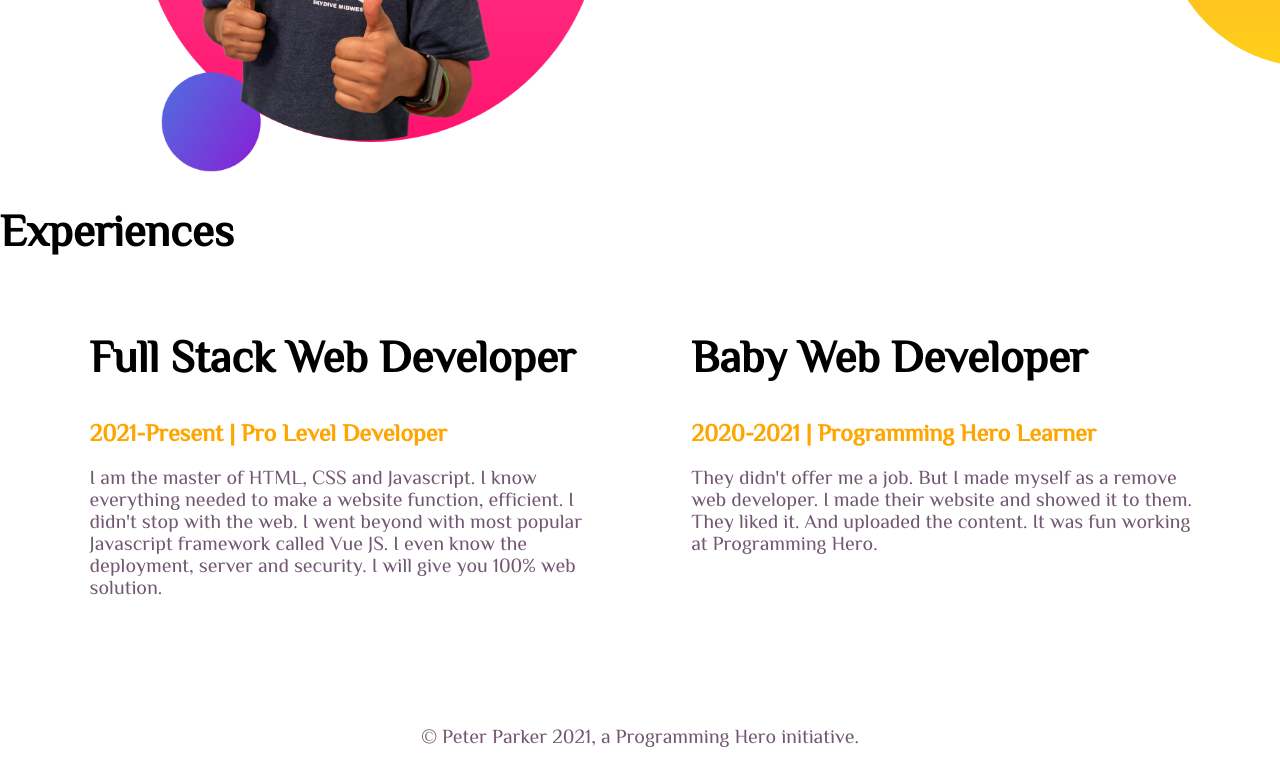
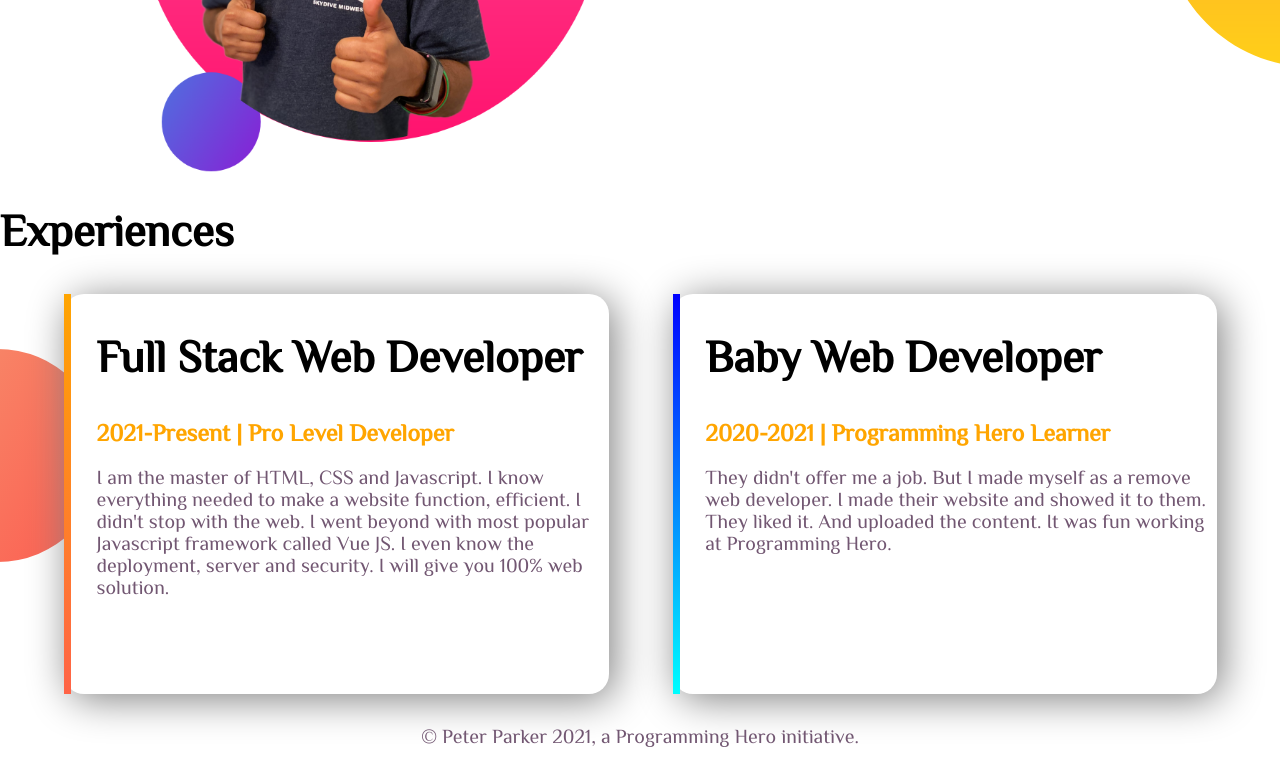
Before and after one commit to Romel07/my-portfolio-old, a plain HTML site: page index.html in a window 1280 px wide. Shown: the part 832-1599 px from the top of the page. Drawn offline with Linux system fonts and the light colour scheme.

Commit message:
new line added

```diff
--- a/index.html
+++ b/index.html
@@ -35,14 +35,14 @@
         </div>
     </section>
 
-    <section>
+    <section class="experience">
         <h1>Experiences</h1>
-        <div class="half-width" class="box-shadow">
+        <div class="half-width single-experience" id="full-stack">
             <h1>Full Stack Web Developer</h1>
             <h2 class="orange-color">2021-Present | Pro Level Developer</h2>
             <p>I am the master of HTML, CSS and Javascript. I know everything needed to make a website function, efficient. I didn't stop with the web. I went beyond with most popular Javascript framework called Vue JS. I even know the deployment, server and security. I will give you 100% web solution.</p>
         </div>
-        <div class="half-width">
+        <div class="half-width single-experience" id="baby-web">
             <h1>Baby Web Developer</h1>
             <h2 class="orange-color">2020-2021 | Programming Hero Learner</h2>
             <p>They didn't offer me a job. But I made myself as a remove web developer. I made their website and showed it to them. They liked it. And uploaded the content. It was fun working at Programming Hero.</p>
--- a/style.css
+++ b/style.css
@@ -42,10 +42,29 @@ section{
     background-repeat: no-repeat;
     background-position: right;
 }
-.box-shadow{
-    box-shadow:10px 5px 5px red;
-    box-sizing: border-box;
+.single-experience{
+    box-shadow:5px 5px 40px gray;
+    height: 80%;
+    border-radius: 20px;
 }
 .footer{
     text-align: center;
 }
+.experience{
+    background-image: url("images/exp-bg.png");
+    background-repeat: no-repeat;
+    background-position: left;
+
+}
+#full-stack{
+    border-left:7px solid;
+    border-image: linear-gradient(180deg, orange, tomato);
+    border-image-slice: 1;
+    background: white;
+}
+#baby-web{
+    border-left: 7px solid;
+    border-image: linear-gradient(180deg, blue, cyan);
+    border-image-slice: 1;
+    border-radius: 20px;
+}
```
